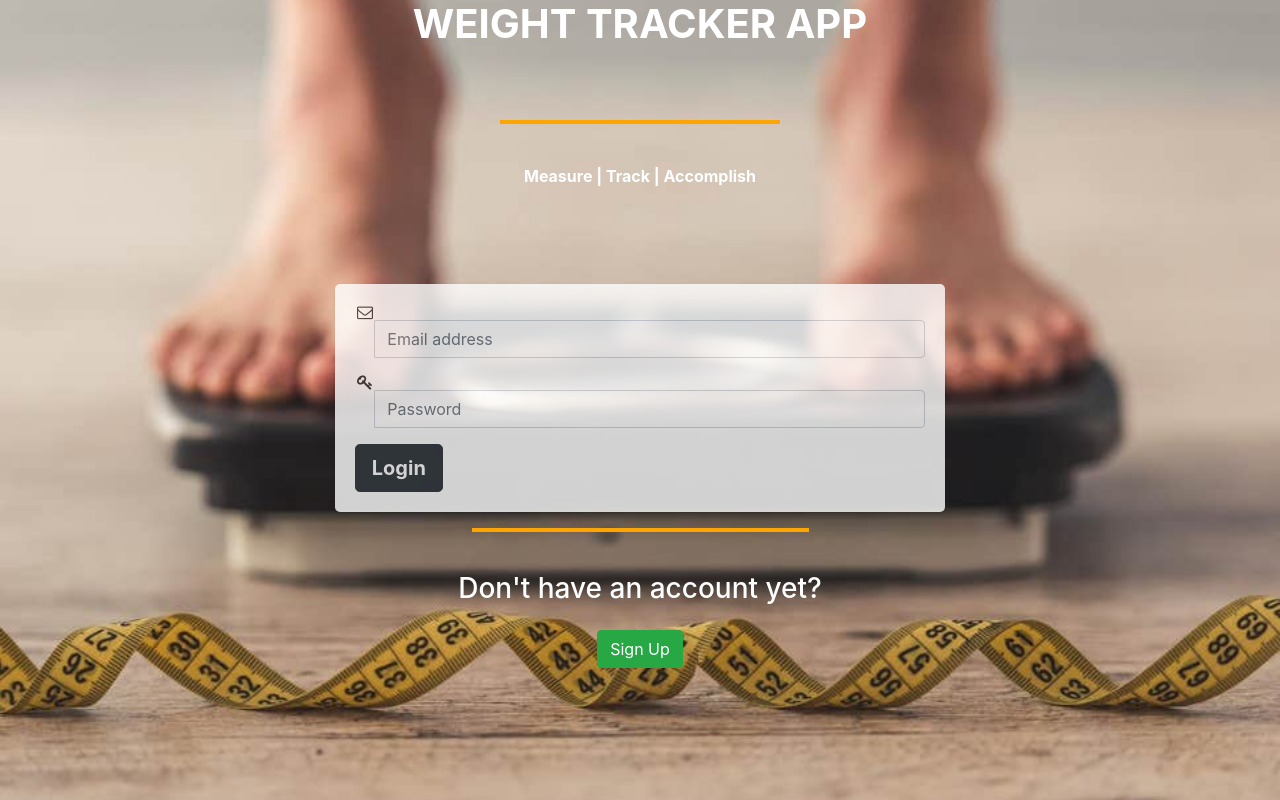
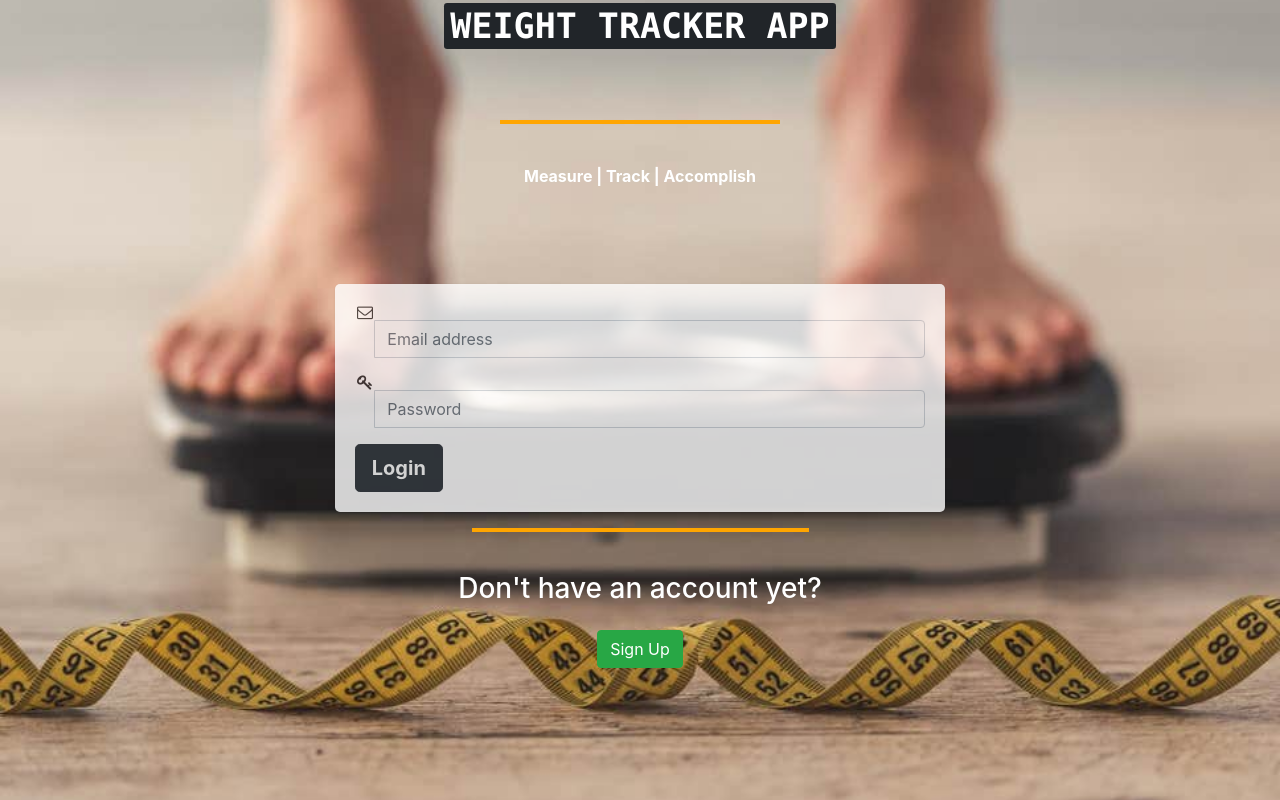
Before and after one commit to HMD-01/Weight-Tracker-App, a plain HTML site: page login.html in a window 1280 px wide. Drawn offline with nearby package versions, Linux system fonts and the light colour scheme.

Commit message:
enclosed the header text with <kbd> tag: i missed that in the previous commit

```diff
--- a/login.html
+++ b/login.html
@@ -27,7 +27,7 @@
       <div class="container my-auto">
         <div class="row">
           <div class="col-lg-10 mx-auto">
-            <h1 class="text-uppercase"><strong>weight tracker App</strong></h1>
+            <h1 class="text-uppercase"><kbd><strong>weight tracker App</strong></kbd></h1>
             <br /><br />
             <hr />
           </div>
```
